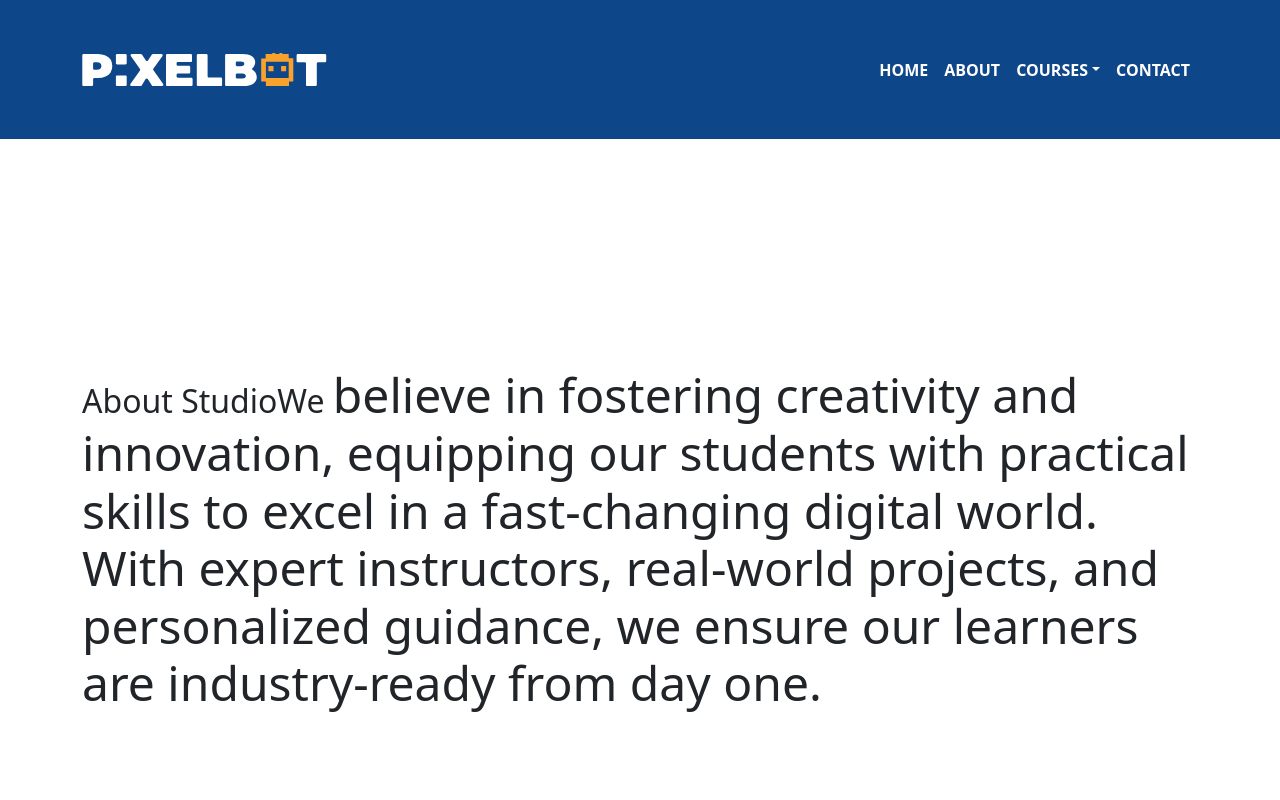
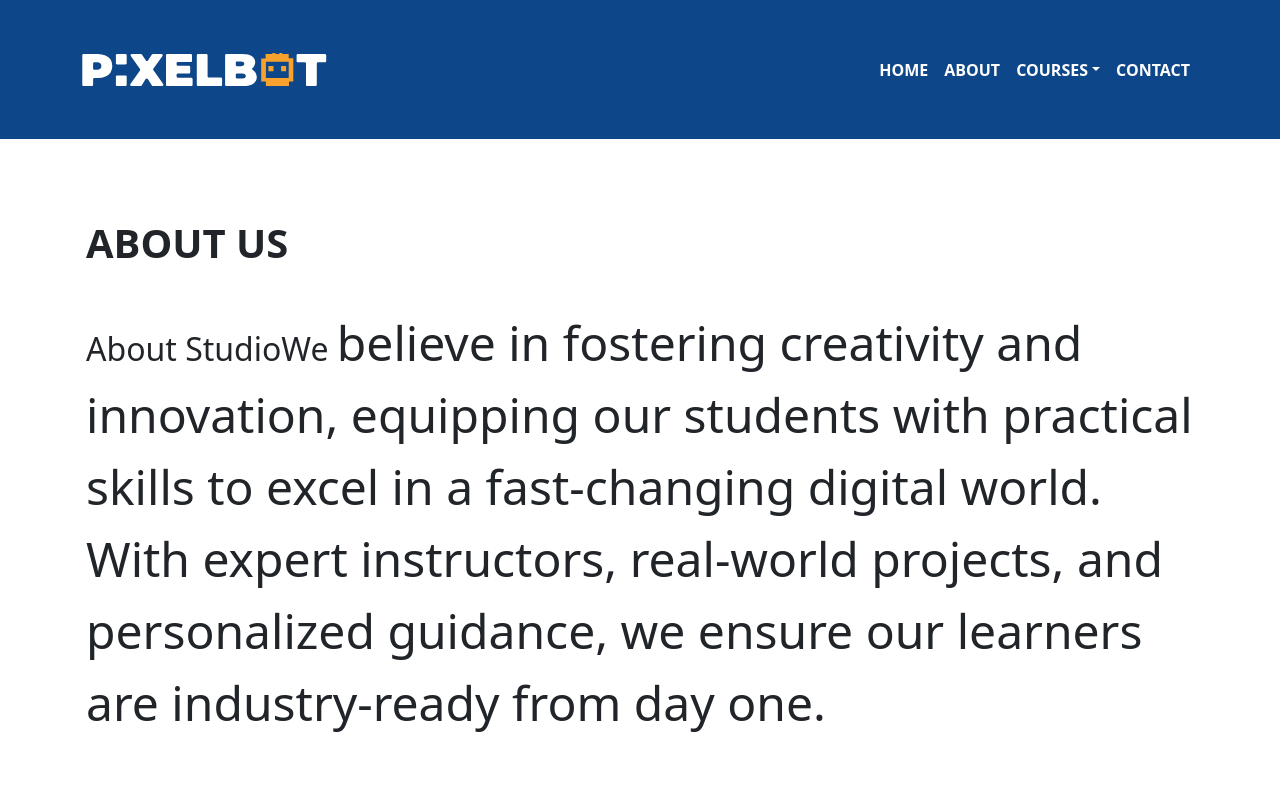
Before and after one commit to pixelBot-me/pixel-bot, a React (Vite) app: page /about-us in a window 1280 px wide. Shown: the top 800 px of the page. Built offline with nearby package versions, Linux system fonts and the light colour scheme.

Commit message:
styling about section done

```diff
--- a/src/assets/css/home.css
+++ b/src/assets/css/home.css
@@ -4,7 +4,7 @@
 }
 
 .logo1 {
-    height: 1em;
+    /* height: 1em;  */
     vertical-align: middle;
 
 }
--- a/src/pages/AboutUs.jsx
+++ b/src/pages/AboutUs.jsx
@@ -4,18 +4,19 @@ import { Container, Row } from 'react-bootstrap'
 export default function AboutUs() {
     return (
         <>
-            <Container className='home-container'>
-               <Row>
-               <div className='text-center py-5 '>
-                    <div className='display-5 py-3 text-start'>
-                    <b className='fs-2'>About StudioWe </b>
-                        believe in fostering creativity and innovation, equipping our students with practical skills to excel in a fast-changing digital world. With expert instructors, real-world projects, and personalized guidance, we ensure our learners are industry-ready from day one.
+            <div className='container my-5'>
+                <div className='row'>
+                    <div className='bg-color p-3 content-height' >
+                        <h1 className='fw-bold py-3'>
+                            ABOUT US
+                        </h1>
+                        <div className='display-5 py-3 lh-base text-start'>
+                            <b className='fs-2'>About StudioWe </b>
+                            believe in fostering creativity and innovation, equipping our students with practical skills to excel in a fast-changing digital world. With expert instructors, real-world projects, and personalized guidance, we ensure our learners are industry-ready from day one.
+                        </div>
                     </div>
-
                 </div>
-               </Row>
-
-            </Container>
+            </div>
         </>
     )
 }
```
Also changed, not shown: src/main.jsx (+1 -8 lines).
